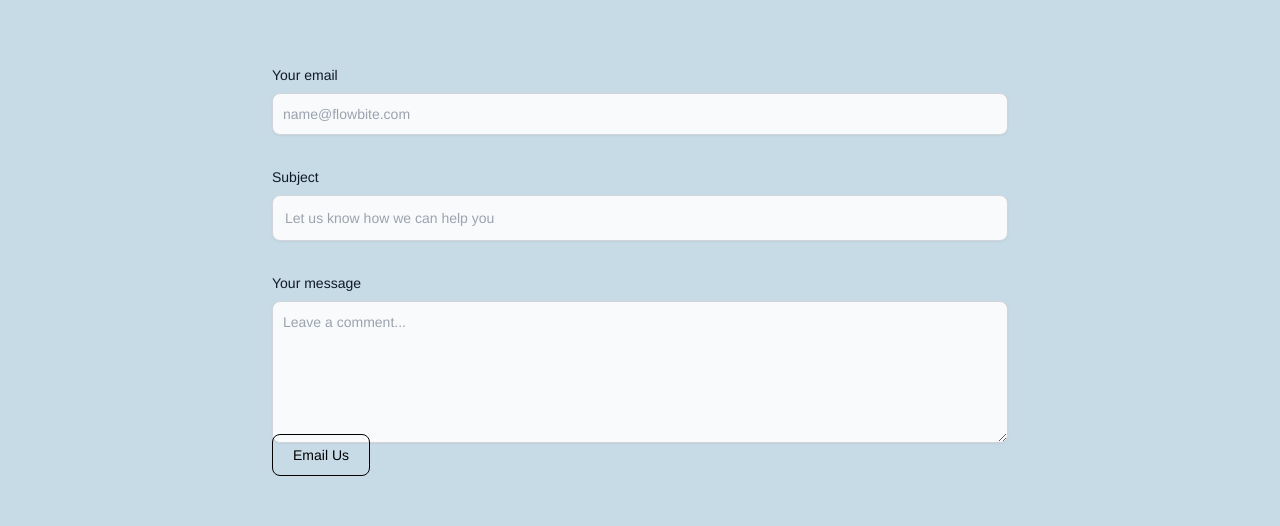
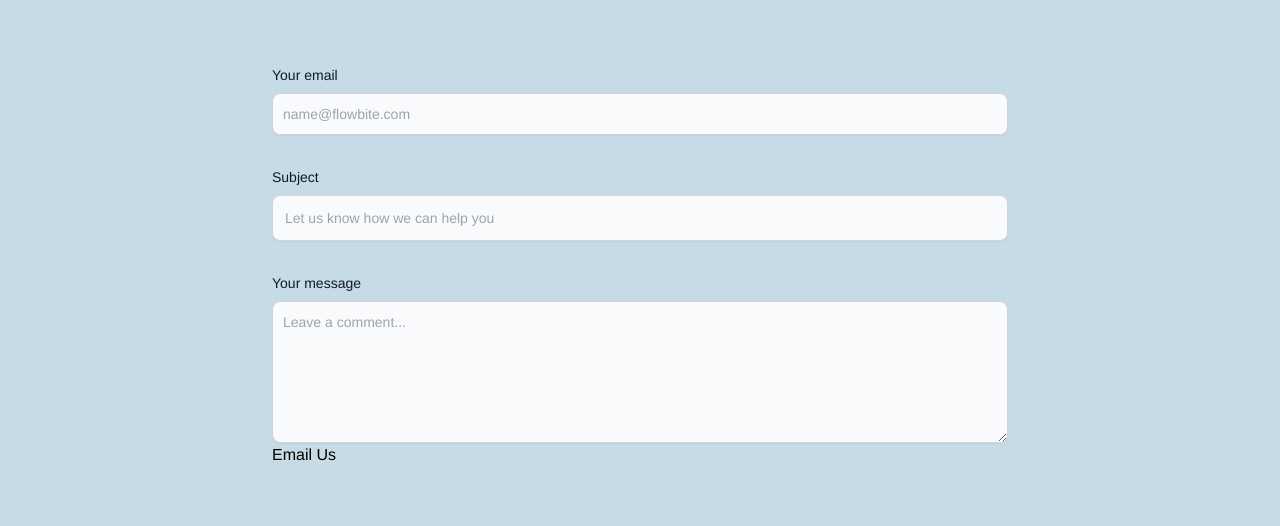
Before and after one commit to print-live-pro/prime-ninja, a Next.js app: page /contact in a window 1280 px wide. Shown: the part 267-793 px from the top of the page. Built offline with nearby package versions, Linux system fonts and the light colour scheme; no server answers; what tw-elements would draw is missing.

Commit message:
nadem:added contact page

```diff
--- a/pages/contact.js
+++ b/pages/contact.js
@@ -1,14 +1,9 @@
-import React, { useEffect } from 'react'
+import React, { useEffect , useState } from 'react'
 import Header from "../src/components/Header";
 import Footer from "../src/components/Footer";
 import Head from "next/head"
+import Contact from '../src/components/contact/Contact';
 const contact = () => {
-    var email,subject,body;
-    useEffect(()=>{
-        email = document.getElementById("email").value;
-        subject = document.getElementById("subject").value;
-        body = document.getElementById("body");
-    },[])
   return (
     <>
     <Head>
@@ -21,27 +16,7 @@
         ></script>
       </Head>
       <Header />
-    <section class="bg-[#C7DBE6] dark:bg-gray-900">
-  <div class="py-8 lg:py-16 px-4 mx-auto max-w-screen-md">
-      <h2 class="mb-4 text-4xl tracking-tight font-extrabold text-center text-gray-900 dark:text-white">Contact Us</h2>
-      <p class="mb-8 lg:mb-16 font-light text-center text-gray-500 dark:text-gray-400 sm:text-xl">Got a technical issue? Want to send feedback about a bug? Let us know.</p>
-      <form action="#" class="space-y-8">
-          <div>
-              <label for="email" class="block mb-2 text-sm font-medium text-gray-900 dark:text-gray-300">Your email</label>
-              <input type="email" id="email" class="shadow-sm bg-gray-50 border border-gray-300 text-gray-900 text-sm rounded-lg focus:ring-primary-500 focus:border-primary-500 block w-full p-2.5 dark:bg-gray-700 dark:border-gray-600 dark:placeholder-gray-400 dark:text-white dark:focus:ring-primary-500 dark:focus:border-primary-500 dark:shadow-sm-light" placeholder="name@flowbite.com" required/>
-          </div>
-          <div>
-              <label for="subject" class="block mb-2 text-sm font-medium text-gray-900 dark:text-gray-300">Subject</label>
-              <input type="text" id="subject" class="block p-3 w-full text-sm text-gray-900 bg-gray-50 rounded-lg border border-gray-300 shadow-sm focus:ring-primary-500 focus:border-primary-500 dark:bg-gray-700 dark:border-gray-600 dark:placeholder-gray-400 dark:text-white dark:focus:ring-primary-500 dark:focus:border-primary-500 dark:shadow-sm-light" placeholder="Let us know how we can help you" required/>
-          </div>
-          <div class="sm:col-span-2">
-              <label for="message" class="block mb-2 text-sm font-medium text-gray-900 dark:text-gray-400">Your message</label>
-              <textarea id="message" rows="6" class="block p-2.5 w-full text-sm text-gray-900 bg-gray-50 rounded-lg shadow-sm border border-gray-300 focus:ring-primary-500 focus:border-primary-500 dark:bg-gray-700 dark:border-gray-600 dark:placeholder-gray-400 dark:text-white dark:focus:ring-primary-500 dark:focus:border-primary-500" placeholder="Leave a comment..."></textarea>
-          </div>
-          <a href={`mailto:${email}?subject=${subject}&body=${body}`} target="_blank" rel="noopener noreferrer" type="submit" class="py-3 px-5 text-sm font-medium text-center text-black border border-black rounded-lg bg-primary-700 sm:w-fit hover:bg-primary-800 focus:ring-4 focus:outline-none focus:ring-primary-300 dark:bg-primary-600 dark:hover:bg-primary-700 dark:focus:ring-primary-800">Email Us</a>
-      </form>
-  </div>
-</section>
+        <Contact/>
 <Footer />
 </>
   )
--- /dev/null
+++ b/src/components/contact/Contact.js
@@ -0,0 +1,35 @@
+import React, {useState} from 'react'
+import Link from 'next/link';
+
+const Contact = () => {
+    const [email,setEmail] = useState('');
+    const [subject,setSubject] = useState('');
+    const [body,setBody] = useState('');
+  return (
+    <div>
+        <section class="bg-[#C7DBE6] dark:bg-gray-900">
+  <div class="py-8 lg:py-16 px-4 mx-auto max-w-screen-md">
+      <h2 class="mb-4 text-4xl tracking-tight font-extrabold text-center text-gray-900 dark:text-white">Contact Us</h2>
+      <p class="mb-8 lg:mb-16 font-light text-center text-gray-500 dark:text-gray-400 sm:text-xl">Got a technical issue? Want to send feedback about a bug? Let us know.</p>
+      <form action="#" class="space-y-8">
+          <div>
+              <label for="email" class="block mb-2 text-sm font-medium text-gray-900 dark:text-gray-300">Your email</label>
+              <input onChange={(e)=>setEmail(e.target.value)} type="email" id="email" class="shadow-sm bg-gray-50 border border-gray-300 text-gray-900 text-sm rounded-lg focus:ring-primary-500 focus:border-primary-500 block w-full p-2.5 dark:bg-gray-700 dark:border-gray-600 dark:placeholder-gray-400 dark:text-white dark:focus:ring-primary-500 dark:focus:border-primary-500 dark:shadow-sm-light" placeholder="name@flowbite.com" required/>
+          </div>
+          <div>
+              <label for="subject" class="block mb-2 text-sm font-medium text-gray-900 dark:text-gray-300">Subject</label>
+              <input onChange={(e) => setSubject(e.target.value)} type="text" id="subject" class="block p-3 w-full text-sm text-gray-900 bg-gray-50 rounded-lg border border-gray-300 shadow-sm focus:ring-primary-500 focus:border-primary-500 dark:bg-gray-700 dark:border-gray-600 dark:placeholder-gray-400 dark:text-white dark:focus:ring-primary-500 dark:focus:border-primary-500 dark:shadow-sm-light" placeholder="Let us know how we can help you" required/>
+          </div>
+          <div class="sm:col-span-2">
+              <label for="message" class="block mb-2 text-sm font-medium text-gray-900 dark:text-gray-400">Your message</label>
+              <textarea onChange={(e) => setBody(e.target.value)} id="message" rows="6" class="block p-2.5 w-full text-sm text-gray-900 bg-gray-50 rounded-lg shadow-sm border border-gray-300 focus:ring-primary-500 focus:border-primary-500 dark:bg-gray-700 dark:border-gray-600 dark:placeholder-gray-400 dark:text-white dark:focus:ring-primary-500 dark:focus:border-primary-500" placeholder="Leave a comment..."></textarea>
+          </div>
+          <Link href={`mailto:${email}?subject=${subject}&body=${body}`} target="_blank" rel="noopener noreferrer" type="submit" class="py-3 px-5 text-sm font-medium text-center text-black border border-black rounded-lg bg-primary-700 sm:w-fit hover:bg-primary-800 focus:ring-4 focus:outline-none focus:ring-primary-300 dark:bg-primary-600 dark:hover:bg-primary-700 dark:focus:ring-primary-800">Email Us</Link>
+      </form>
+  </div>
+</section>
+    </div>
+  )
+}
+
+export default Contact
```
